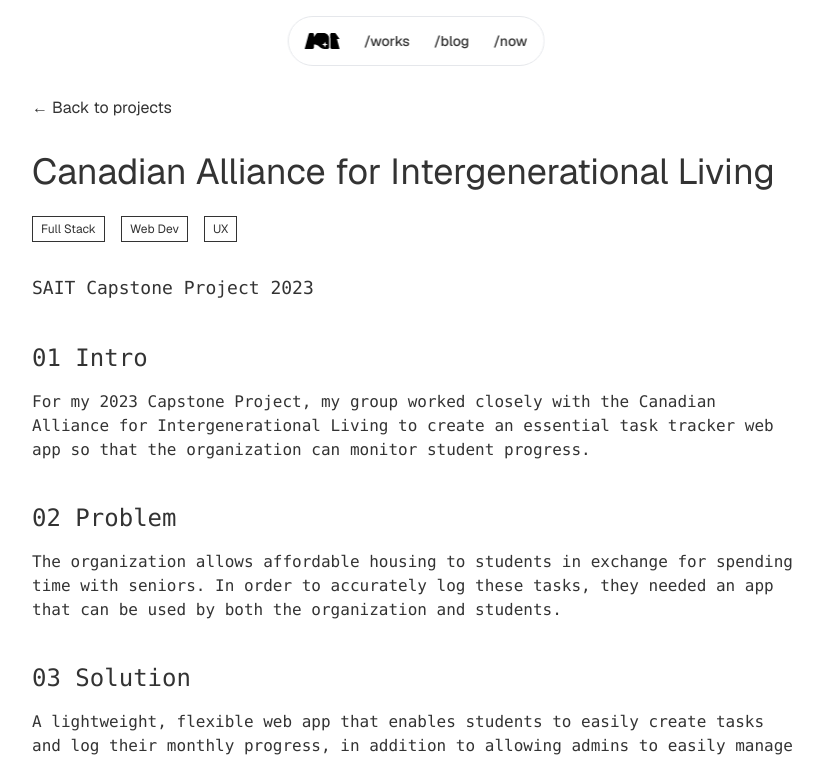
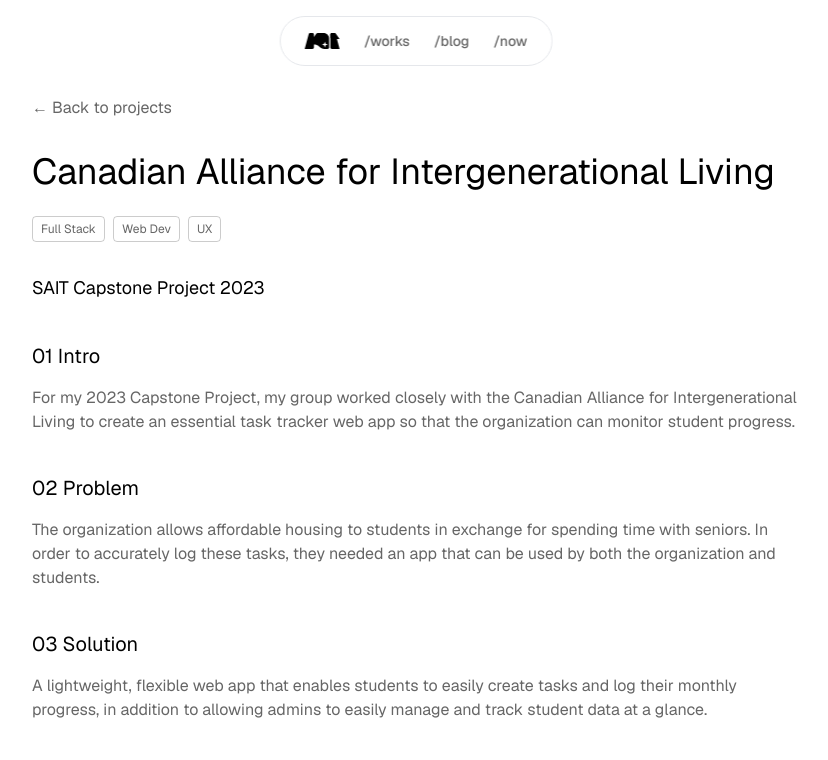
Before and after one commit to ntgarcia/nt-garcia, a Next.js app: page /projects/cail in a window 1280 px wide. Shown: the top 760 px of the page, without its empty margins (224-1052 px from the left). Built offline with nearby package versions, Linux system fonts and the light colour scheme.

Commit message:
Styling consistencies

```diff
--- a/app/blog/[slug]/page.tsx
+++ b/app/blog/[slug]/page.tsx
@@ -22,10 +22,10 @@
     id: 1,
     title: "Hello, World!",
     date: "2025-03-10",
-    excerpt: "Welcome to my blog!!!!",
+    excerpt: "",
     content: `
-  # Hello
-  ## World
+  # Hello World
+  Welcome to my blog!!!!
     `,
     tags: ["Whatsup"],
     slug: "hello-world",
@@ -56,10 +56,10 @@
             <div className="mb-2 text-muted text-sm">
               {post.date} • {post.readingTime}
             </div>
-            <h1 className="text-4xl text-primary mb-6">
+            <h1 className="text-4xl text-black mb-6">
               {post.title}
             </h1>
-            <div className="flex flex-wrap gap-2 mb-8">
+            <div className="flex flex-wrap gap-2">
               {post.tags.map((tag) => (
                 <span
                   key={tag}
@@ -70,18 +70,18 @@
               ))}
             </div>
 
-            <div className="space-y-4 botanical-border pt-8">
-              <p>{post.excerpt}</p>
+            <div className="space-y-4">
+              {/* <p>{post.excerpt}</p> */}
 
               <ReactMarkdown
                 components={{
                   h1: ({ children }) => (
-                    <h1 className="text-3xl mt-14 mb-6">
+                    <h1 className="text-3xl mt-14 mb-6 text-black">
                       {children}
                     </h1>
                   ),
                   h2: ({ children }) => (
-                    <h2 className="text-2xl mt-10 mb-4">
+                    <h2 className="text-2xl mt-10 mb-4 text-black">
                       {children}
                     </h2>
                   ),
--- a/app/components/Header.tsx
+++ b/app/components/Header.tsx
@@ -13,11 +13,9 @@
         <div className="flex flex-row items-center gap-3 sm:gap-6 mb-3">
           <Avatar size={80} />
           <div className="flex flex-col gap-1">
-            <h1 className="text-lg sm:text-2xl font-medium">Hi, I'm Nathan👋</h1>
+            <h1 className="text-lg sm:text-2xl text-black font-medium">Hi, I'm Nathan👋</h1>
             <p className="text-sm sm:text-lg">
-              I'm a Calgary-based designer & programmer.
-              <br />
-              Studying Computer Info Systems @ Mount Royal University.
+              I'm a Calgary-based designer & programmer studying Computer Info Systems @ Mount Royal University.
             </p>
           </div>
         </div>
@@ -27,7 +25,7 @@
             href="https://drive.google.com/file/d/1S1gZkTC1wIlg8kr2Q_BnHoDhKTeqVEHW/view"
             target="_blank"
             rel="noopener noreferrer"
-            className="inline-flex border-1 bg-black border-black/80 items-center justify-center rounded-md text-md text-white font-medium h-10 px-4 py-2"
+            className="inline-flex border-1 bg-black border-black/80 items-center justify-center rounded-md text-sm sm:text-md text-white font-medium h-10 px-4 py-2"
           >
             View Resume
             <ArrowUpRight className="ml-2 h-4 w-4" />
@@ -36,7 +34,7 @@
             href="https://github.com/ntgarcia"
             target="_blank"
             rel="noopener noreferrer"
-            className="inline-flex border-1 border-gray-200 items-center justify-center rounded-md text-md font-medium h-10 px-4 py-2"
+            className="inline-flex border-1 border-gray-200 items-center justify-center rounded-md text-sm sm:text-md font-medium h-10 px-4 py-2"
           >
             Github
             <ArrowUpRight className="ml-2 h-4 w-4" />
@@ -45,7 +43,7 @@
             href="https://www.linkedin.com/in/ntns"
             target="_blank"
             rel="noopener noreferrer"
-            className="inline-flex border-1 border-gray-200 items-center justify-center rounded-md text-md font-medium h-10 px-4 py-2"
+            className="inline-flex border-1 border-gray-200 items-center justify-center rounded-md text-sm sm:text-md font-medium h-10 px-4 py-2"
           >
             LinkedIn
             <ArrowUpRight className="ml-2 h-4 w-4" />
--- a/app/components/Navbar.tsx
+++ b/app/components/Navbar.tsx
@@ -44,7 +44,7 @@
 
   return (
     <nav
-      className={`fixed top-4 left-1/2 -translate-x-1/2 z-50 transition-all duration-200 w-fit px-4 rounded-full bg-white/80 backdrop-blur-sm border border-gray-200`}
+      className={`fixed top-4 left-1/2 -translate-x-1/2 z-50 transition-all duration-200 w-fit px-6 rounded-full bg-white/80 backdrop-blur-sm border border-gray-200 text-muted`}
     >
       <div className="flex space-x-6 items-center justify-between h-12 font-medium">
         <Link
--- a/app/globals.css
+++ b/app/globals.css
@@ -4,8 +4,8 @@
   --background: #ffffff;
   --foreground: #000000;
   --text-primary: #000000;
-  --text-secondary: #333333;
-  --text-muted: #666666;
+  --text-secondary: #666666;
+  --text-muted: #333333;
 }
 
 body {
--- a/app/now/page.tsx
+++ b/app/now/page.tsx
@@ -8,7 +8,7 @@
         <div className="px-4 md:px-8">
           <div className="max-w-4xl mx-auto">
             <div className="max-w-3xl">
-              <h1 className="text-3xl sm:text-4xl text-primary mb-8">
+              <h1 className="text-3xl sm:text-4xl text-black mb-8">
                 /now
               </h1>
 
@@ -27,8 +27,8 @@
                 </section>
 
                 <section>
-                  <h3 className="text-lg text-primary mb-2">
-                    🎓 Education
+                  <h3 className="text-lg text-black mb-2">
+                    Education
                   </h3>
                   <p>
                     After graduating from SAIT with a diploma
@@ -41,8 +41,8 @@
                 </section>
 
                 <section>
-                  <h3 className="text-lg text-primary mb-2">
-                    💻 Work
+                  <h3 className="text-lg text-black mb-2">
+                    Work
                   </h3>
                   <p>
                     As of January 2025, my focus aside from my
@@ -56,8 +56,8 @@
                 </section>
 
                 <section>
-                  <h3 className="text-lg text-primary mb-2">
-                    🌱 Growth
+                    <h3 className="text-lg text-black mb-2">
+                    Growth
                   </h3>
                   <p>
                     Outside of this, I've also been enjoying:
@@ -83,7 +83,7 @@
                       href="https://nownownow.com/about"
                       target="_blank"
                       rel="noopener noreferrer"
-                      className="text-primary underline"
+                      className="text-black underline"
                     >
                       nownownow.com
                     </a>
--- a/app/projects/[slug]/page.tsx
+++ b/app/projects/[slug]/page.tsx
@@ -339,7 +339,7 @@
             </Link>
 
             <div className="flex flex-col sm:flex-row sm:items-center justify-between gap-4 mb-6">
-              <h1 className="text-3xl sm:text-4xl text-primary">
+              <h1 className="text-3xl sm:text-4xl text-black">
                 {project.title}
               </h1>
 
@@ -350,7 +350,7 @@
                       href={project.liveUrl}
                       target="_blank"
                       rel="noopener noreferrer"
-                      className="px-4 py-2 bg-primary text-background font-mono text-sm rounded-sm hover:opacity-90 transition-opacity clickable"
+                      className="px-4 py-2 bg-black text-white font-medium text-sm rounded-sm hover:opacity-90 transition-opacity clickable"
                     >
                       Visit Site
                     </a>
@@ -360,7 +360,7 @@
                       href={project.githubUrl}
                       target="_blank"
                       rel="noopener noreferrer"
-                      className="px-4 py-2 border border-primary font-mono text-sm rounded-sm hover:bg-primary/10 transition-colors clickable"
+                      className="px-4 py-2 border border-black/20 font-medium text-sm rounded-sm hover:bg-primary/10 transition-colors clickable"
                     >
                       GitHub
                     </a>
@@ -369,19 +369,19 @@
               )}
             </div>
 
-            <div className="flex flex-wrap gap-4 mb-8">
+            <div className="flex flex-wrap gap-2 mb-8">
               {project.tags.map((tag) => (
                 <span
                   key={tag}
-                  className="px-2 py-1 text-xs border border-muted text-muted"
+                  className="px-2 py-1 text-xs border border-black/20 rounded-sm text-muted"
                 >
                   {tag}
                 </span>
               ))}
             </div>
 
-            <div className="font-mono space-y-4">
-              <p className="text-lg">{project.description}</p>
+            <div className="space-y-4">
+              <p className="text-lg text-black">{project.description}</p>
               {segments.map((segment, index) => {
                 if (isImageGrid(segment)) {
                   const images = segment
@@ -423,12 +423,12 @@
                     key={index}
                     components={{
                       h1: ({ children }) => (
-                        <h1 className="text-3xl mt-14 mb-6">
+                        <h1 className="text-xl text-black mt-14 mb-6">
                           {children}
                         </h1>
                       ),
                       h2: ({ children }) => (
-                        <h2 className="text-2xl mt-10 mb-4">
+                        <h2 className="text-xl text-black mt-10 mb-4">
                           {children}
                         </h2>
                       ),
@@ -437,7 +437,7 @@
                           href={href}
                           target="_blank"
                           rel="noopener noreferrer"
-                          className="text-primary underline"
+                          className="text-black underline"
                         >
                           {children}
                         </a>
```
